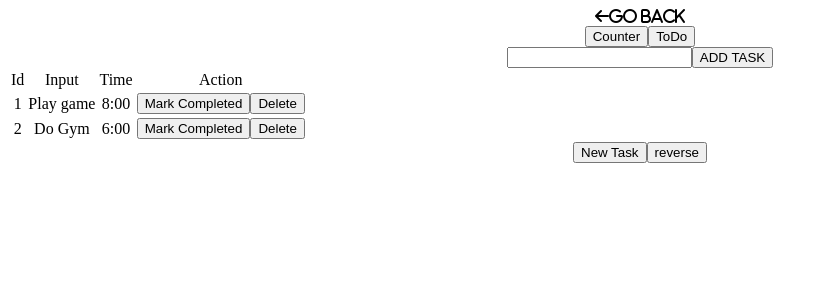
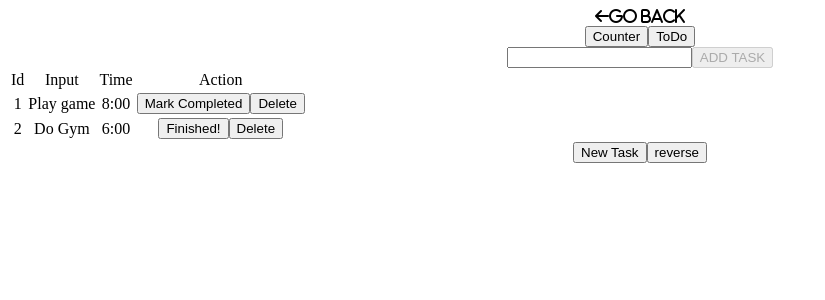
Before and after one commit to kiranbhavanam/Counter-React, a React (Create React App) app: page / in a window 1280 px wide. Both pictures are taken after a click on the button "ToDo". Shown: the top 300 px of the page, without its empty margins (0-825 px from the left). Built offline with nearby package versions, Linux system fonts and the light colour scheme.

Commit message:
Added the functionality for Completed button

```diff
--- a/src/Components/Todo.jsx
+++ b/src/Components/Todo.jsx
@@ -1,7 +1,8 @@
 import React, { useState } from "react";
 
 const List = (props) => {
-  const completedHandler=()=>{
+  const completedHandler=(id)=>{
+    props.setTodos(props.todos.map((task)=>task.id===id?{...task,status:"completed"}:task))
 
   }
   const deleteHandler=(id)=>{
@@ -14,7 +15,7 @@ const List = (props) => {
       <td className="py-2 px-4 text-gray-800">{props.desc}</td>
       <td className="py-2 pl-4 text-gray-600">{props.time}</td>
       <td className="py-2 pr-4 text-gray-600">
-        <button className="border font-extralight text-sm px-2 py-1 bg-blue-100 mr-2 shadow-md rounded-md hover:bg-blue-200" onClick={completedHandler}>Mark Completed</button>
+        <button className={`border font-extralight text-sm px-2 py-1 bg-blue-100 mr-2 shadow-md rounded-md hover:bg-blue-200 ${props.status==="completed"&&"bg-green-400 pointer-events-none transition-all duration-150"}`} onClick={()=>{completedHandler(props.id)}}>{props.status===""?"Mark Completed":"Finished!"}</button>
         <button className="border font-extralight text-sm px-2 py-1 bg-blue-100 shadow-md rounded-md hover:bg-blue-200 " onClick={()=>{deleteHandler(props.id)}}>Delete</button>
       </td>
 
@@ -25,8 +26,8 @@ const Todo = () => {
   const [display, setDisplay] = useState(true);
   const [value,setValue]=useState("")
   const [todos, setTodos] = useState([
-    { id: 1, time: "8:00",desc:"Play game" },
-    { id: 2, time: "6:00",desc:"Do Gym" },
+    { id: 1, time: "8:00",desc:"Play game",status:"" },
+    { id: 2, time: "6:00",desc:"Do Gym" ,staus:""},
   ]);
   const reverse = () => {
     console.log("before reversing: ", todos);
@@ -39,7 +40,8 @@ const Todo = () => {
     const newTask={
       id:todos.length+1,
       desc:value,
-      time:new Date().toLocaleTimeString()}
+      time:new Date().toLocaleTimeString(),
+      status:""}
       //make sure to sort the todo because if its in reversed then new task gets added to incorrect position.
     setTodos([...todos,newTask].sort((a,b)=>a.id-b.id))
     setValue("")
@@ -64,8 +66,9 @@ const Todo = () => {
           onChange={(e)=>{setValue(e.target.value)}}
           />
         <button
-          className="border border-blue-500 text-blue-500 bg-white py-2 px-4 rounded-md shadow-sm hover:bg-blue-600 hover:text-white transition duration-300"
+          className={` border border-blue-500 text-blue-500 bg-white py-2 px-4 rounded-md shadow-sm ${value?"hover:bg-blue-600 hover:text-white transition duration-300":"opacity-50 cursor-not-allowed"}`}
           onClick={addClickHandler}
+          disabled={!value}
           >
           ADD TASK
         </button>
@@ -93,7 +96,7 @@ const Todo = () => {
             console.log(
               `<List key=${index} id=${task.id} time=${task.time}></List>`
             );
-            return <List key={index} id={task.id} desc={task.desc}  time={task.time} todos={todos} setTodos={setTodos}></List>;
+            return <List key={index} id={task.id} desc={task.desc}  time={task.time} status={task.status} todos={todos} setTodos={setTodos}></List>;
           })}
         </tbody>
       </table>
```
